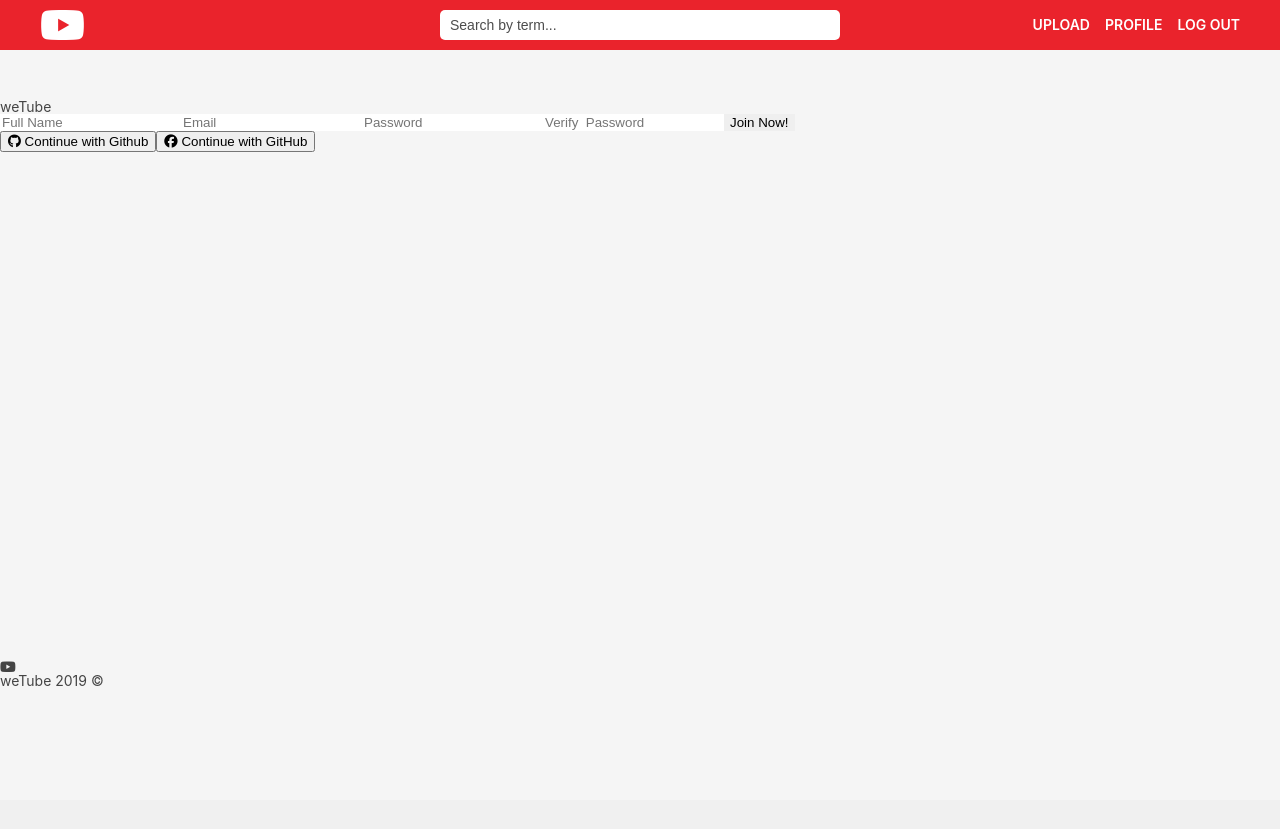
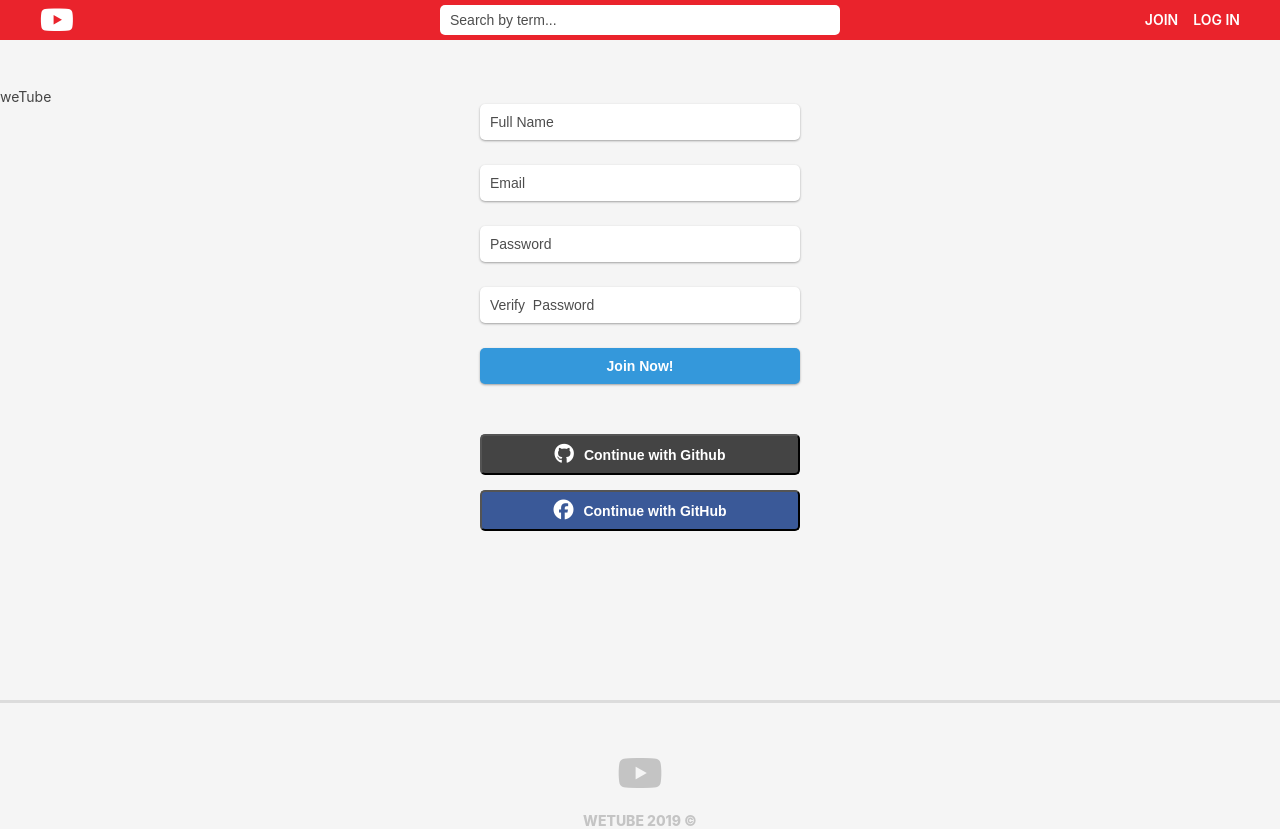
Before and after one commit to KIMJUNSICK/weTube2_Backend, a Node server app: page /join in a window 1280 px wide. Before the commit the page ends 686 px from the top, so only its background shows below. Run offline with Node 20, Linux system fonts and the light colour scheme; style sheets or scripts are compiled from the project's sources; some libraries are stand-ins or nearby versions.

Commit message:
Footer and LogIn / Join

```diff
--- a/asset/scss/main.scss
+++ b/asset/scss/main.scss
@@ -16,3 +16,17 @@ main {
   margin: 0 auto;
   min-height: 70vh;
 }
+
+button,
+input {
+  padding: 7px 10px;
+  width: 100%;
+  border-radius: 5px;
+  font-size: 14px;
+  color: $black;
+  font-weight: 600;
+  &::placeholder {
+    font-weight: 300;
+    color: rgba(0, 0, 0, 0.7);
+  }
+}
--- /dev/null
+++ b/asset/scss/partials/footer.scss
@@ -0,0 +1,19 @@
+.footer {
+  margin: 50px 0;
+  padding-top: 50px;
+  border-top: 3px solid rgba(0, 0, 0, 0.1);
+  width: 100%;
+  display: flex;
+  flex-direction: column;
+  align-items: center;
+  .footer__icon {
+    color: rgba(0, 0, 0, 0.2);
+    font-size: 40px;
+    margin-bottom: 20px;
+  }
+  .footer__text {
+    color: rgba(0, 0, 0, 0.2);
+    font-weight: 800;
+    text-transform: uppercase;
+  }
+}
--- /dev/null
+++ b/asset/scss/partials/form.scss
@@ -0,0 +1,25 @@
+.form-container {
+  width: 100%;
+  display: flex;
+  flex-direction: column;
+  align-items: center;
+  form {
+    width: 100%;
+    max-width: 320px;
+    margin-bottom: 50px;
+    input {
+      display: block;
+      width: 100%;
+      padding-top: 10px;
+      padding-bottom: 10px;
+      box-shadow: 0 1px 3px rgba(0, 0, 0, 0.12), 0 1px 2px rgba(0, 0, 0, 0.24);
+      &:not(:last-child) {
+        margin-bottom: 25px;
+      }
+    }
+    input[type="submit"] {
+      background-color: #3498db;
+      color: white;
+    }
+  }
+}
--- a/asset/scss/partials/header.scss
+++ b/asset/scss/partials/header.scss
@@ -12,7 +12,7 @@
     .header__column {
       i {
         color: white;
-        font-size: 40px;
+        font-size: 30px;
       }
       &:nth-child(2) {
         width: 100%;
--- /dev/null
+++ b/asset/scss/partials/socialLogIn.scss
@@ -0,0 +1,28 @@
+.social-logIn {
+  display: flex;
+  flex-direction: column;
+  align-items: center;
+  width: 100%;
+  button {
+    width: 100%;
+    max-width: 320px;
+    display: flex;
+    justify-content: center;
+    align-items: center;
+    &:not(:last-child) {
+      margin-bottom: 15px;
+    }
+    span {
+      margin-right: 10px;
+      font-size: 20px;
+    }
+  }
+  .social-logIn--github {
+    background-color: $black;
+    color: white;
+  }
+  .social-logIn--facebook {
+    background-color: #3a5998;
+    color: white;
+  }
+}
--- a/asset/scss/styles.scss
+++ b/asset/scss/styles.scss
@@ -3,3 +3,6 @@
 @import "main.scss";
 
 @import "partials/header.scss";
+@import "partials/footer.scss";
+@import "partials/form.scss";
+@import "partials/socialLogin.scss";
--- a/middlewares.js
+++ b/middlewares.js
@@ -7,7 +7,7 @@ export const localMiddleware = (req, res, next) => {
   res.locals.siteName = "weTube";
   res.locals.routes = routes;
   res.locals.user = {
-    isAuthenticated: true,
+    isAuthenticated: false,
     id: 1
   };
   next();
--- a/package.json
+++ b/package.json
@@ -31,7 +31,7 @@
     "webpack-cli": "^3.3.7"
   },
   "scripts": {
-    "dev:server": "nodemon --exec babel-node src/init.js --delay 2",
+    "dev:server": "nodemon --exec babel-node src/init.js --delay 2 --ignore 'scss",
     "dev:asset": "cross-env WEBPACK_ENV=development webpack -w",
     "build:asset": "WEBPACK_ENV=production webpack"
   },
--- a/views/partials/header.pug
+++ b/views/partials/header.pug
@@ -12,7 +12,7 @@ header.header
                     li
                         a(href=routes.join) Join
                     li
-                        a(href=routes.login) Log In
+                        a(href=routes.logIn) Log In
                 else
                     li
                         a(href=`/videos${routes.upload}`) Upload
--- a/views/partials/socialLogIn.pug
+++ b/views/partials/socialLogIn.pug
@@ -1,10 +1,10 @@
 .social-logIn
-    button.social-login--github
+    button.social-logIn--github
         span
             i.fab.fa-github
         |  Continue with Github
 
-    button.social-login--facebook
+    button.social-logIn--facebook
         span
             i.fab.fa-facebook
         |  Continue with GitHub
```
